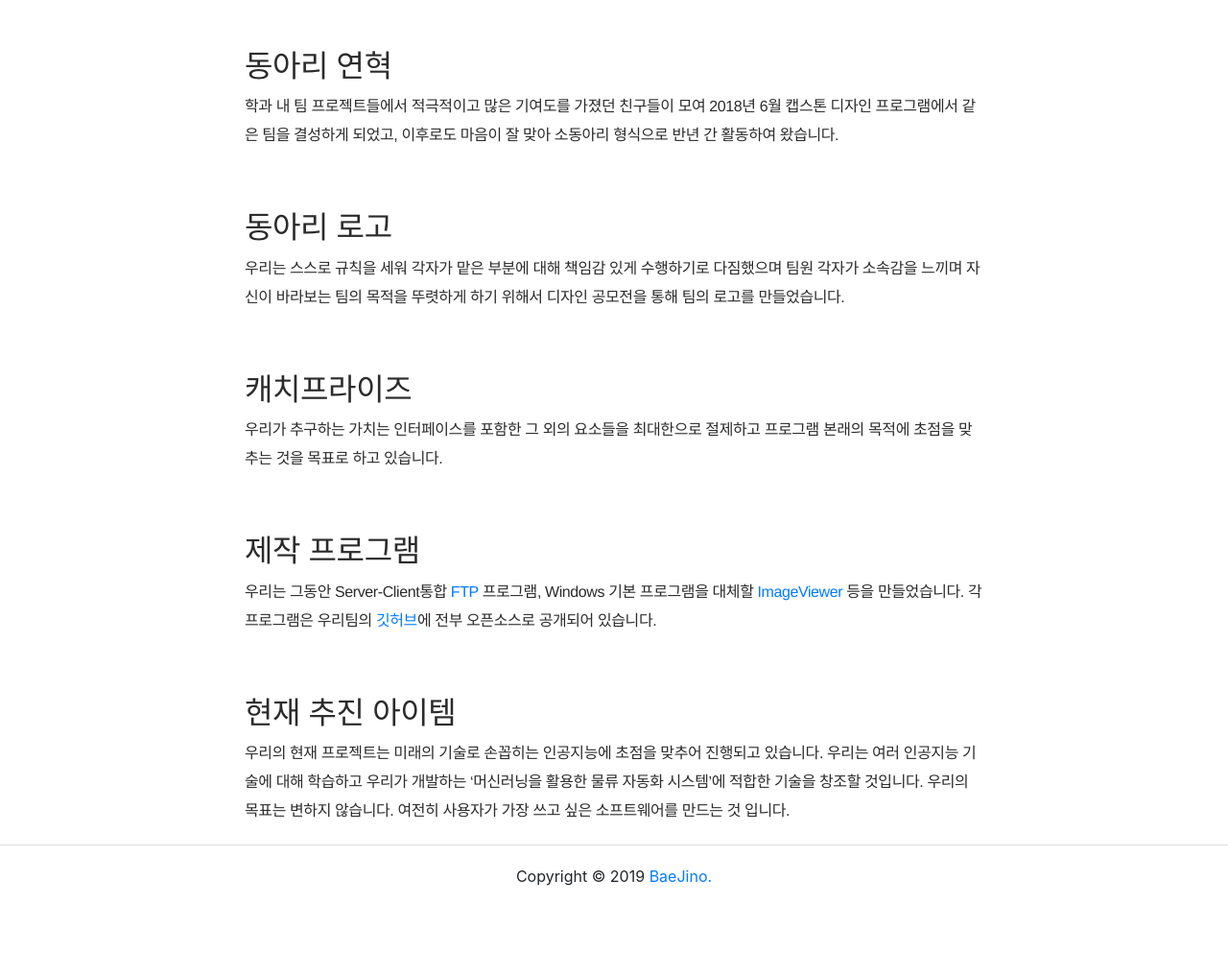
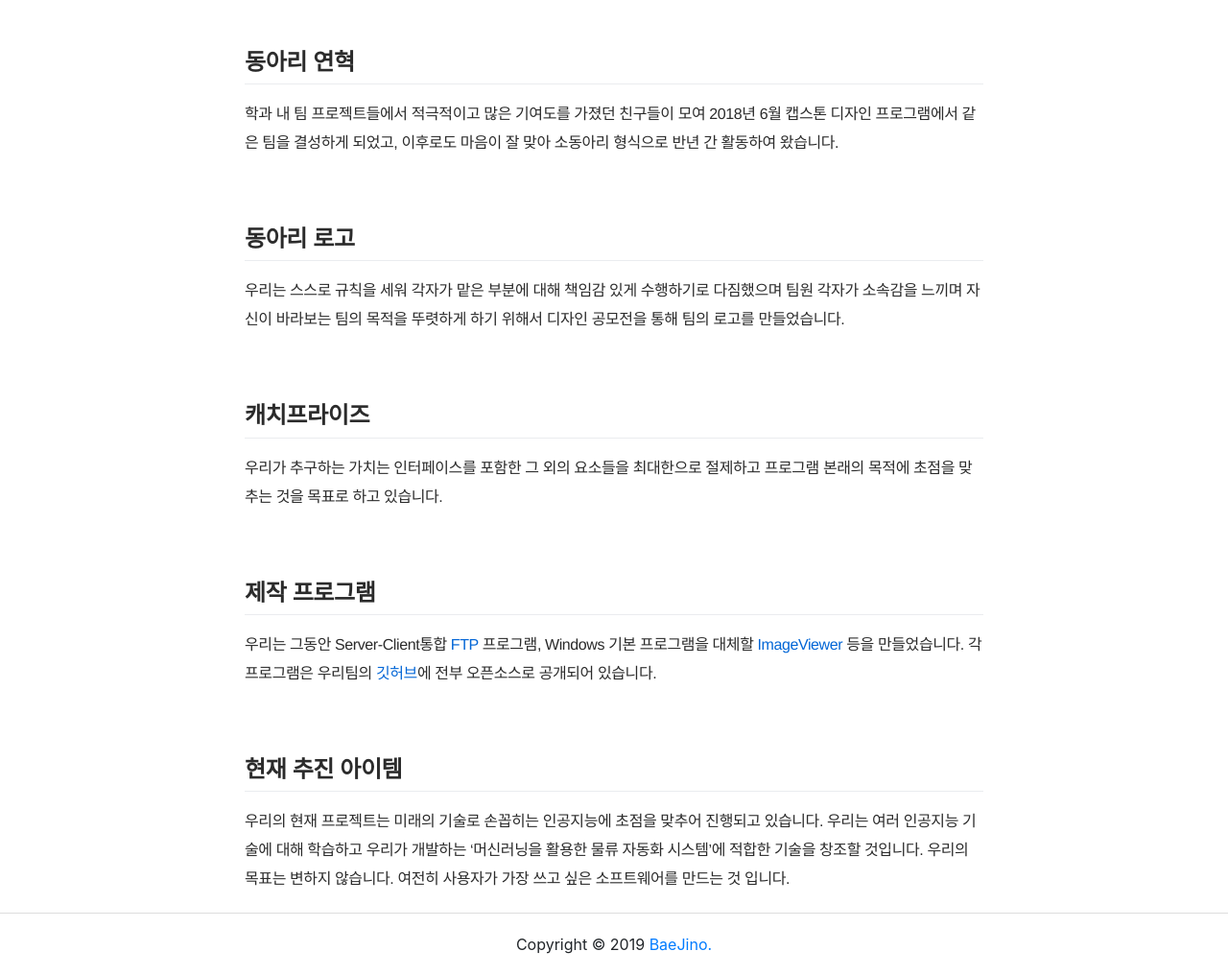
Before and after one commit to commadev/commadev.github.io, a Jekyll site: the page built from index.md, in a window 1280 px wide. Shown: the part 557-1573 px from the top of the page at 96% size. Built offline with Jekyll 4.4.1, drawn with Linux system fonts in a browser that asks for light colours; before the commit the page ends 1502 px from its top, so only the background shows below that.

Commit message:
[fix] markdown style

```diff
--- a/_includes/head.html
+++ b/_includes/head.html
@@ -47,6 +47,7 @@
   <link rel="shortcut icon" type="image/png" href="{{ site.url }}/favicon.png" />
   <link rel="shortcut icon" href="{{ site.url }}/favicon.ico" />
   <link rel="stylesheet" type="text/css" href="/assets/css/main.css">
+  <link rel="stylesheet" type="text/css" href="/assets/css/markdown.css">
   <link rel="stylesheet" tepe="text/css" href="/assets/css/bootstrap.min.css">
   <style type="text/css">
     .container {
--- a/_layouts/home.html
+++ b/_layouts/home.html
@@ -34,7 +34,7 @@
 			<h1>Comma, Dev.</h1>
 		</div>
 	</div>
-	<div class="container content">
+	<div class="container">
 		<div class="markdown-body">
 			{{ content }}
 		</div>
--- a/assets/css/main.css
+++ b/assets/css/main.css
@@ -20,16 +20,6 @@
 .bg-white {
 	background-color: #fff;
 	border-bottom: 1px solid #ddd;
-}
-.content {
-	margin-top: 50px;
-	font-family: HelveticaNeue-Light, AppleSDGothicNeo-Light, 'Malgun Gothic',
-		'\B9D1\C740 \ACE0\B515', dotum, '\B3CB\C6C0', Helvetica, sans-serif;
-	color: #2b2b2b;
-	letter-spacing: -0.025em;
-	-webkit-font-smoothing: antialiased;
-	font-size: 16px;
-	line-height: 30px;
 }
 .post-list {
 	background-image: url(https://comma.run.goorm.io/assets/images/home.jpg);
--- a/assets/css/markdown.css
+++ b/assets/css/markdown.css
@@ -46,13 +46,17 @@
   }
 
   .markdown-body {
+    margin-top: 50px;
     -ms-text-size-adjust: 100%;
     -webkit-text-size-adjust: 100%;
-    color: #24292e;
-    line-height: 1.5;
-    font-size: 16px;
-    line-height: 1.5;
+    -webkit-font-smoothing: antialiased;
     word-wrap: break-word;
+	font-family: HelveticaNeue-Light, AppleSDGothicNeo-Light, 'Malgun Gothic',
+		'\B9D1\C740 \ACE0\B515', dotum, '\B3CB\C6C0', Helvetica, sans-serif;
+	color: #2b2b2b;
+	letter-spacing: -0.025em;
+	font-size: 16px;
+	line-height: 30px;
   }
 
   .markdown-body .pl-c {
```
